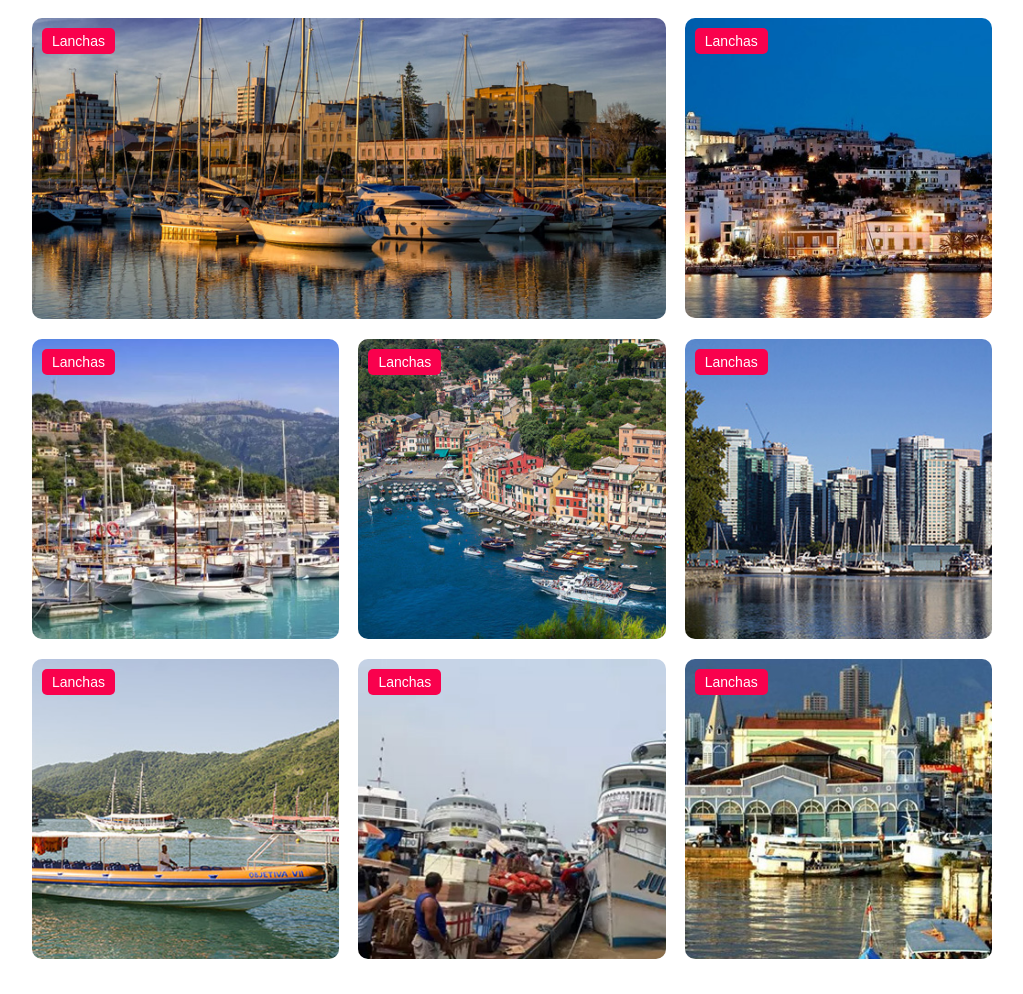
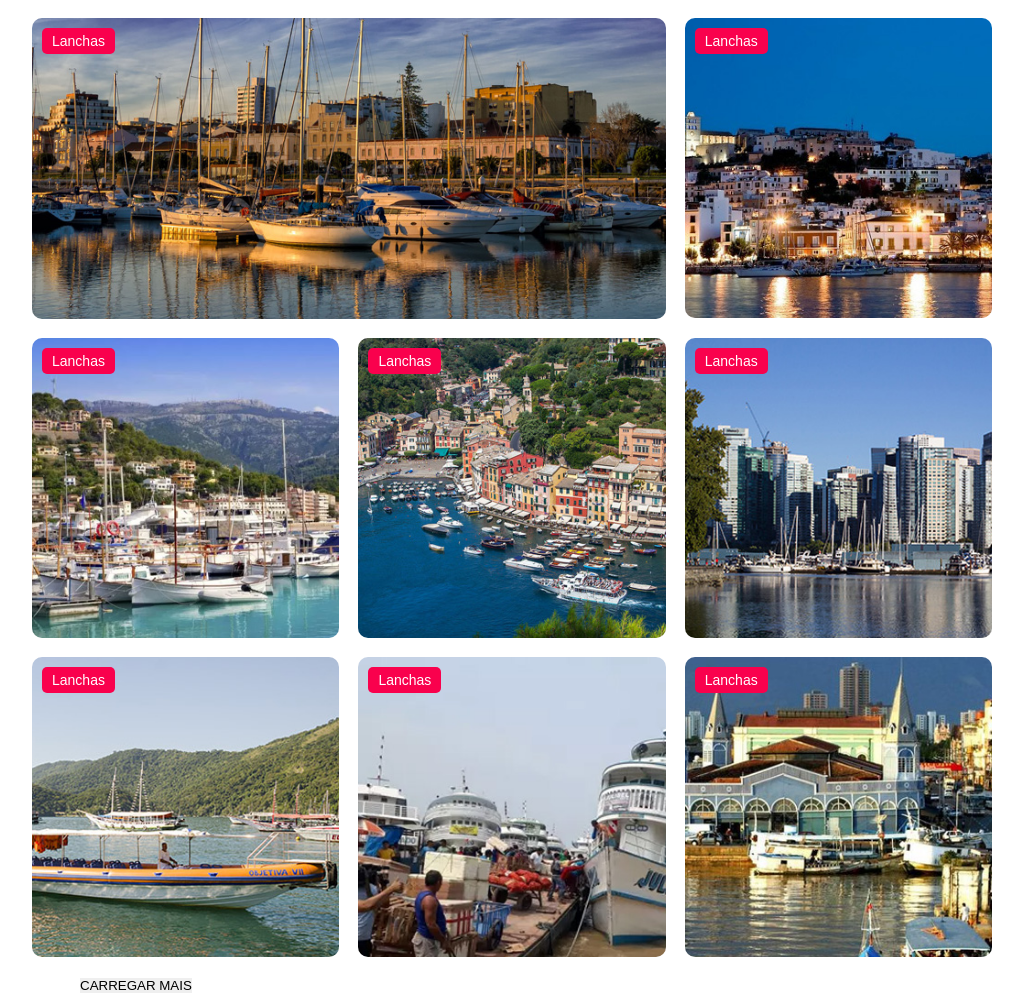
Before and after one commit to DanubiaM/Cursos, a plain HTML site: page Html+Css/Pratica/SiteAltoMar/index.html in a window 1280 px wide. Shown: the part 767-1761 px from the top of the page, without its empty margins (128-1151 px from the left). Drawn offline with nearby package versions, Linux system fonts and the light colour scheme.

Commit message:
criado html do botao carregar mais

```diff
--- a/Html+Css/Pratica/SiteAltoMar/css/style.css
+++ b/Html+Css/Pratica/SiteAltoMar/css/style.css
@@ -335,6 +335,7 @@ img{max-width: 100%;border:none;}
     .destinos-col{
         width: 49%;
         margin-right: 2%;
+        margin-bottom: 2%;
         float:left;
     }
     .destinos-col:nth-child(odd){ /*ntg-child faz as estilização apenas nos filhos impares (odd), caso par usar even*/
--- a/Html+Css/Pratica/SiteAltoMar/index.html
+++ b/Html+Css/Pratica/SiteAltoMar/index.html
@@ -179,6 +179,13 @@
               </div>
             </div>
           </div>
+
+          <!-- Carregar mais -->
+          <div class="row">
+            <div class="content">
+                <button class="loadmore">CARREGAR MAIS</button>
+            </div>
+          </div>
         </div>
       </div>
     </section>
```
